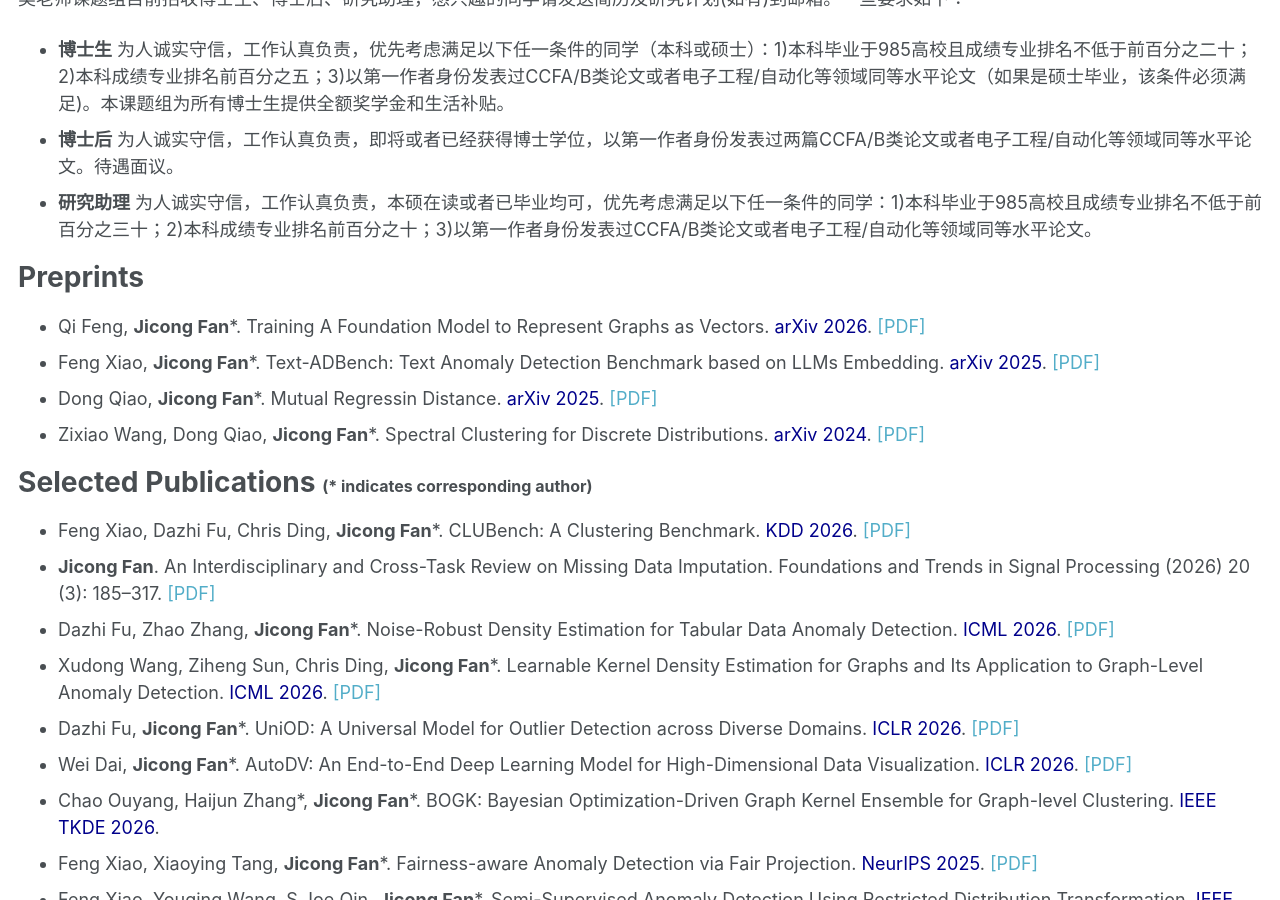
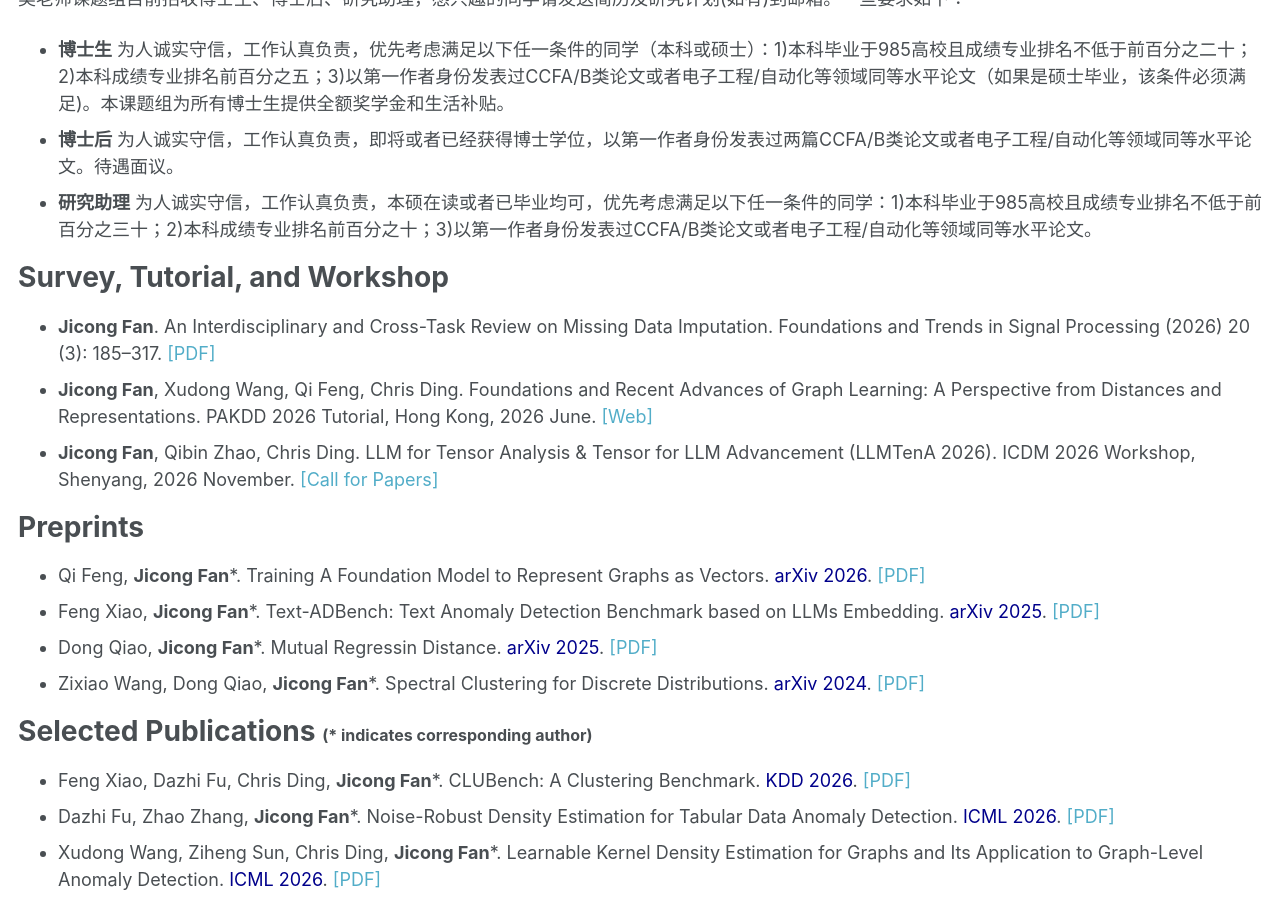
Before and after one commit to jicongfan/jicongfan.github.io, a Jekyll site: the page built from _pages/about.md, in a window 1280 px wide and 900 px high, scrolled down 1114 px. Built offline with Jekyll 4.4.1, drawn with Linux system fonts in a browser that asks for light colours.

Commit message:
Update about.md

```diff
--- a/_pages/about.md
+++ b/_pages/about.md
@@ -35,7 +35,11 @@ I am looking for PhD students, Postdocs, and Research Assistants. If you are int
 
 
 
-
+Survey, Tutorial, and Workshop <font size=3>
+======
+* <strong>Jicong Fan</strong>. An Interdisciplinary and Cross-Task Review on Missing Data Imputation. Foundations and Trends in Signal Processing (2026) 20 (3): 185–317. <a href="https://arxiv.org/pdf/2511.01196">[PDF]</a>
+* <strong>Jicong Fan</strong>, Xudong Wang, Qi Feng, Chris Ding. Foundations and Recent Advances of Graph Learning: A Perspective from Distances and Representations. PAKDD 2026 Tutorial, Hong Kong, 2026 June. <a href="https://www.pakdd2026.org/tutorial">[Web]</a>
+* <strong>Jicong Fan</strong>, Qibin Zhao, Chris Ding. LLM for Tensor Analysis & Tensor for LLM Advancement (LLMTenA 2026). ICDM 2026 Workshop, Shenyang, 2026 November. <a href="https://researchyes.github.io/ICDM2026-Workshop-LLMTenA/">[Call for Papers]</a>
 
 
 Preprints <font size=3>
```
Also changed, not shown: other parts of _pages/about.md (+0 -1 lines).
